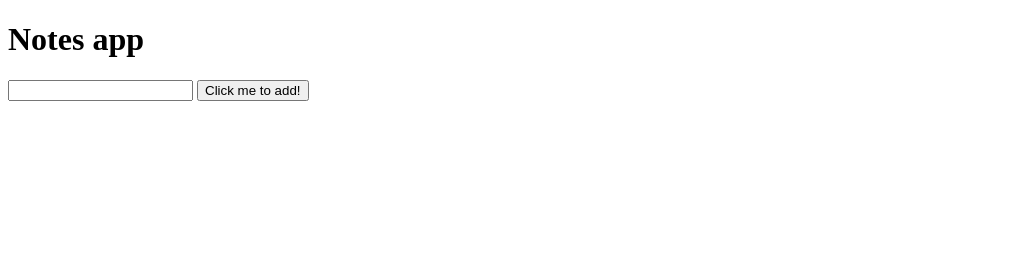
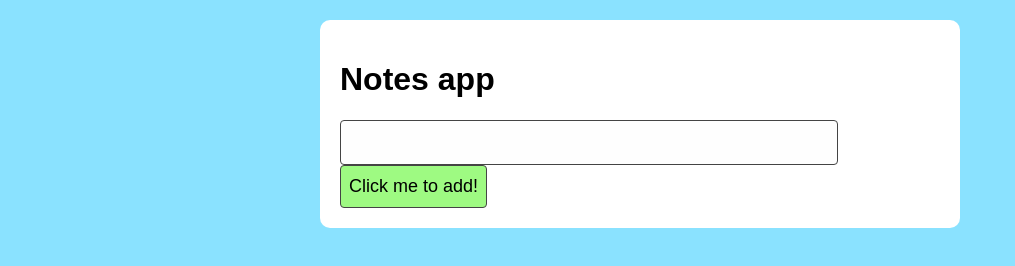
Before and after one commit to amh4/javascript-notes-app, a website with bundled scripts: page index.html in a window 1280 px wide. Both pictures are taken after a click on the button "Click me to add!". Shown: the whole page, without its empty margins (0-1015 px from the left). Built offline with nearby package versions, Linux system fonts and the light colour scheme; files whose address does not match are found by name.

Commit message:
Create Notes returns all notes from the server

```diff
--- a/index.html
+++ b/index.html
@@ -2,6 +2,7 @@
 <html>
   <head>
     <title>Notes app</title>
+    <link rel="stylesheet" href="styles.css" />
   </head>
   <body>
     <h1>Notes app</h1>
--- a/notesClient.js
+++ b/notesClient.js
@@ -12,11 +12,11 @@ class NotesClient {
       headers: {
         'Content-Type': 'application/json',
       },
-      body: JSON.stringify(data),
+      body: JSON.stringify({content: data}),
     })
     .then((response) => response.json())
     .then((data) => {
-      console.log('Success:', data);
+      console.log(data);
     })
     .catch((error) => {
       console.error('Error:', error);
--- a/notesView.js
+++ b/notesView.js
@@ -7,8 +7,8 @@ class NotesView{
 
     this.addButtonEl.addEventListener('click', () => {
       const content = document.querySelector('#note-input').value;
-      this.model.addNote(content);
-      this.displayNotes();
+      this.client.createNote(content)
+      this.displayNotesFromApi();
       document.getElementById("note-input").value = "";
     })
   }
--- /dev/null
+++ b/styles.css
@@ -0,0 +1,41 @@
+h1,
+p,
+* {
+  font-family: sans-serif;
+}
+
+html {
+  background: #8ae2ff;
+}
+
+body {
+  background: white;
+  width: 600px;
+  margin: auto;
+  margin-top: 20px;
+  padding: 20px;
+  border-radius: 10px;
+}
+
+.note {
+  border-bottom: 1px solid #aaa;
+  padding: 15px;
+}
+
+input[type="text"] {
+  width: 80%;
+  background: #fefefe;
+  border-radius: 4px;
+  padding: 10px 8px;
+  border: 1px solid #444;
+  font-size: 20px;
+}
+
+button {
+  background: #9efa82;
+  border-radius: 4px;
+  padding: 10px 8px;
+  border: 1px solid #444;
+  font-size: 18px;
+  cursor: pointer;
+}
```
